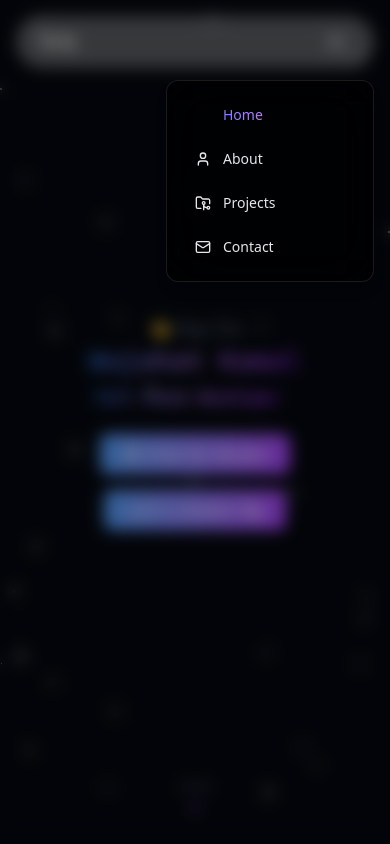
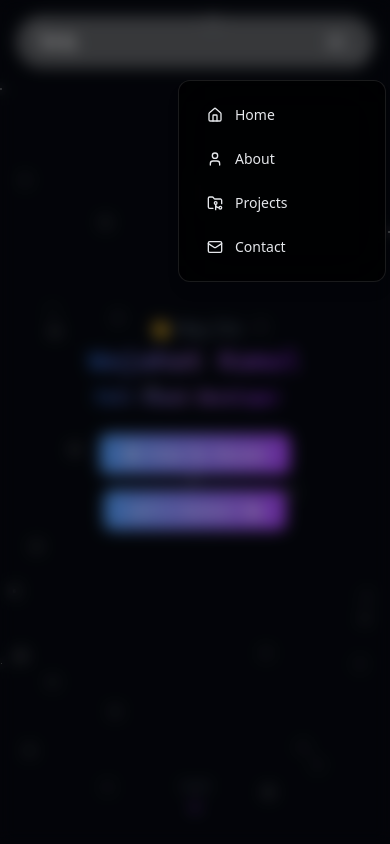
Before and after one commit to wajahat-kamal/Dev-Portfolio, a React (Vite) app: page / in a window 390 px wide. Both pictures are taken after a click on the button "Toggle menu". Shown: the top 844 px of the page. Built offline with nearby package versions, Linux system fonts and the light colour scheme.

Commit message:
Refactor Navbar component: simplify conditional rendering for active link styles, adjust mobile menu positioning, and enhance code readability for improved user experience.

```diff
--- a/src/components/Navbar.jsx
+++ b/src/components/Navbar.jsx
@@ -64,11 +64,7 @@ const Navbar = () => {
                     className={`absolute left-0 -bottom-1 h-0.5 w-full
                       bg-gradient-to-r from-blue-500 via-purple-400 to-purple-600
                       origin-left transform transition-transform duration-300
-                      ${
-                        isActive
-                          ? "scale-x-100"
-                          : "scale-x-0 group-hover:scale-x-100"
-                      }
+                      ${isActive ? "scale-x-100" : "scale-x-0"}
                     `}
                   />
                 </a>
@@ -99,27 +95,21 @@ const Navbar = () => {
       {/* ================= Mobile Menu ================= */}
       {isOpen && (
         <aside
-          className="fixed top-20 right-4 w-52 rounded-xl bg-black/70 border border-white/10
+          className="fixed top-20 right-1 w-52 rounded-xl bg-black/70 border border-white/10
           backdrop-blur-xl shadow-lg md:hidden z-50"
         >
           <div className="flex flex-col gap-2 p-4">
             {navLinks.map(({ label, icon: Icon }) => {
-              const isActive = activeLink === label;
-
               return (
                 <a
                   key={label}
                   href={`#${label.toLowerCase()}`}
                   onClick={() => handleNavClick(label)}
-                  className={`flex items-center gap-3 rounded-md px-3 py-2 text-sm transition
-                    ${
-                      isActive
-                        ? "text-transparent bg-clip-text bg-gradient-to-r from-blue-500 via-purple-400 to-purple-600"
-                        : "text-gray-200 hover:text-white"
-                    }
-                  `}
+                  className="flex items-center gap-3 rounded-md px-3 py-2 text-sm transition text-gray-200 hover:text-white"
                 >
-                  <Icon className="w-4 h-4" />
+                  <Icon
+                    className="w-4 h-4"
+                  />
                   {label}
                 </a>
               );
```
